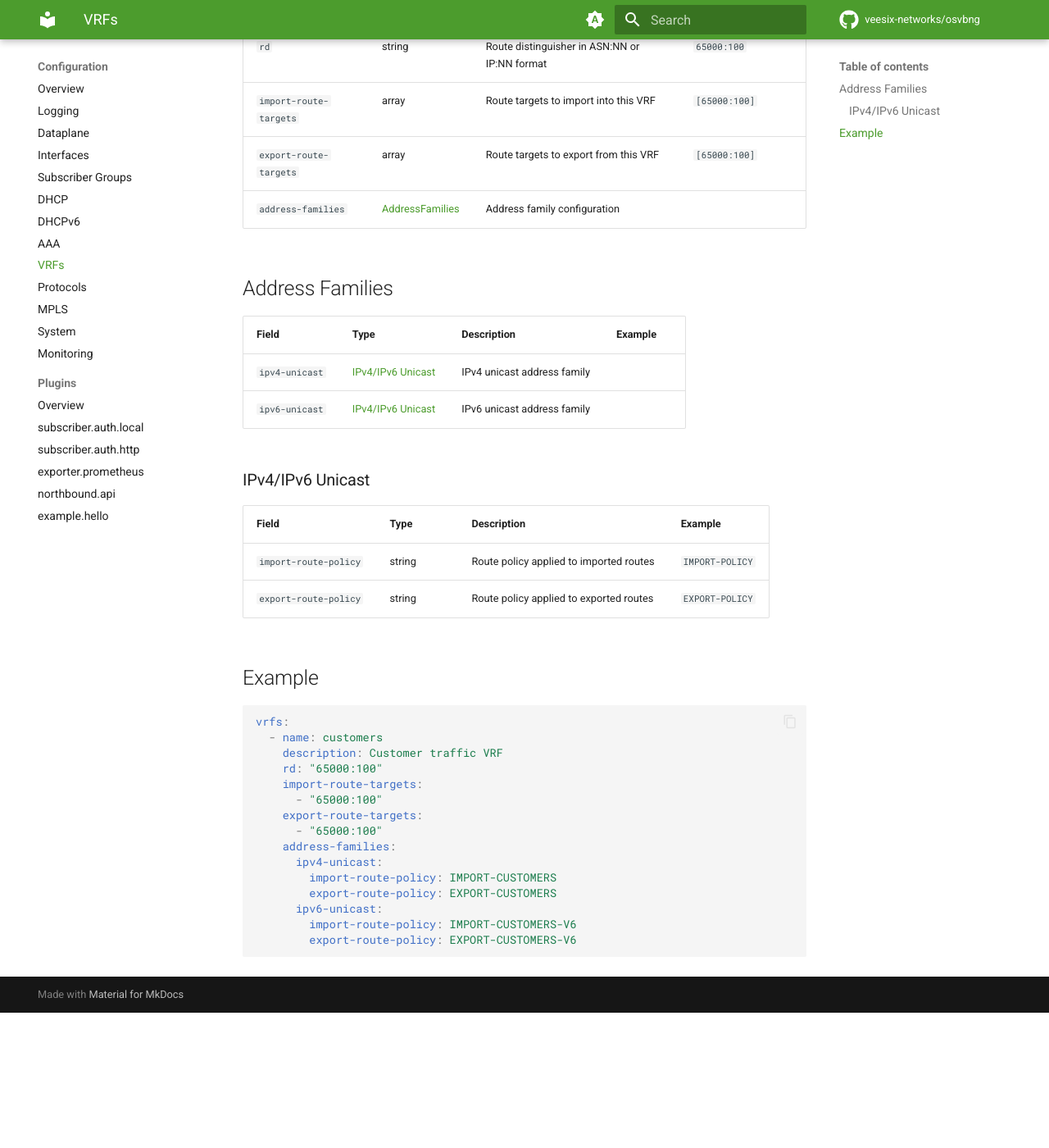
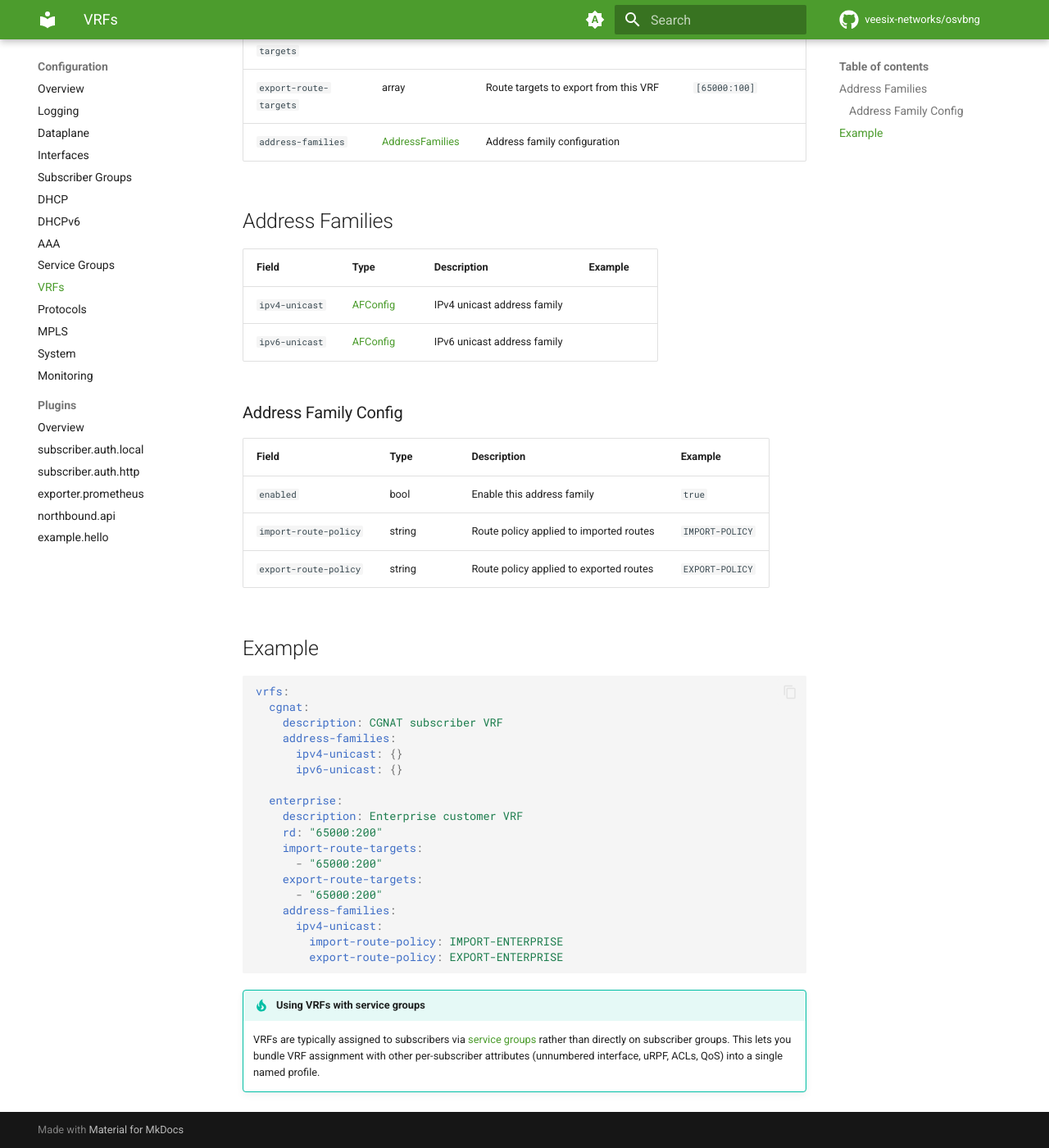
Before and after one commit to veesix-networks/osvbng, an MkDocs documentation site: the page built from docs/configuration/vrfs.md, in a window 1280 px wide and 1400 px high, scrolled down 521 px. Shown: the whole window at 82% size. Built offline with MkDocs 1.6.1 and Material for MkDocs 9.7.7, drawn with Linux system fonts in a browser that asks for light colours; comment, search, counter and statistics services are not loaded; before the commit the page ends 1756 px from its top, so only the background shows below that; some of the changed text lies outside the part shown.

Commit message:
docs(configuration): add service groups and vrfs (#92)

````diff
--- a/docs/configuration/vrfs.md
+++ b/docs/configuration/vrfs.md
@@ -1,13 +1,11 @@
 # VRFs
 
-!!! warning "Not yet supported"
-    VRF configuration is not currently supported. This page documents the planned configuration format.
+VRFs provide isolated routing tables for traffic separation, for example placing subscriber traffic in a CGNAT VRF while keeping other subscriber traffic in the default VRF (or individual business VRFs).
 
-Virtual Routing and Forwarding instance configuration. VRFs provide isolated routing tables for traffic separation.
+VRFs are defined as a named map under the top-level `vrfs` key.
 
 | Field | Type | Description | Example |
 |-------|------|-------------|---------|
-| `name` | string | VRF name | `customers` |
 | `description` | string | Human-readable description | `Customer traffic VRF` |
 | `rd` | string | Route distinguisher in ASN:NN or IP:NN format | `65000:100` |
 | `import-route-targets` | array | Route targets to import into this VRF | `[65000:100]` |
@@ -18,13 +16,14 @@ Virtual Routing and Forwarding instance configuration. VRFs provide isolated rou
 
 | Field | Type | Description | Example |
 |-------|------|-------------|---------|
-| `ipv4-unicast` | [IPv4/IPv6 Unicast](#ipv4ipv6-unicast) | IPv4 unicast address family | |
-| `ipv6-unicast` | [IPv4/IPv6 Unicast](#ipv4ipv6-unicast) | IPv6 unicast address family | |
+| `ipv4-unicast` | [AFConfig](#address-family-config) | IPv4 unicast address family | |
+| `ipv6-unicast` | [AFConfig](#address-family-config) | IPv6 unicast address family | |
 
-### IPv4/IPv6 Unicast
+### Address Family Config
 
 | Field | Type | Description | Example |
 |-------|------|-------------|---------|
+| `enabled` | bool | Enable this address family | `true` |
 | `import-route-policy` | string | Route policy applied to imported routes | `IMPORT-POLICY` |
 | `export-route-policy` | string | Route policy applied to exported routes | `EXPORT-POLICY` |
 
@@ -32,18 +31,24 @@ Virtual Routing and Forwarding instance configuration. VRFs provide isolated rou
 
 ```yaml
 vrfs:
-  - name: customers
-    description: Customer traffic VRF
-    rd: "65000:100"
+  cgnat:
+    description: CGNAT subscriber VRF
+    address-families:
+      ipv4-unicast: {}
+      ipv6-unicast: {}
+
+  enterprise:
+    description: Enterprise customer VRF
+    rd: "65000:200"
     import-route-targets:
-      - "65000:100"
+      - "65000:200"
     export-route-targets:
-      - "65000:100"
+      - "65000:200"
     address-families:
       ipv4-unicast:
-        import-route-policy: IMPORT-CUSTOMERS
-        export-route-policy: EXPORT-CUSTOMERS
-      ipv6-unicast:
-        import-route-policy: IMPORT-CUSTOMERS-V6
-        export-route-policy: EXPORT-CUSTOMERS-V6
+        import-route-policy: IMPORT-ENTERPRISE
+        export-route-policy: EXPORT-ENTERPRISE
 ```
+
+!!! tip "Using VRFs with service groups"
+    VRFs are typically assigned to subscribers via [service groups](service-groups.md) rather than directly on subscriber groups. This lets you bundle VRF assignment with other per-subscriber attributes (unnumbered interface, uRPF, ACLs, QoS) into a single named profile.
--- a/mkdocs.yml
+++ b/mkdocs.yml
@@ -45,6 +45,7 @@ nav:
     - DHCP: configuration/dhcp.md
     - DHCPv6: configuration/dhcpv6.md
     - AAA: configuration/aaa.md
+    - Service Groups: configuration/service-groups.md
     - VRFs: configuration/vrfs.md
     - Protocols: configuration/protocols.md
     - MPLS: configuration/mpls.md
````
Also changed, not shown: docs/configuration/index.md (+1 -0 lines), docs/configuration/service-groups.md (added, +109 -0 lines), docs/configuration/subscriber-groups.md (+4 -2 lines).
